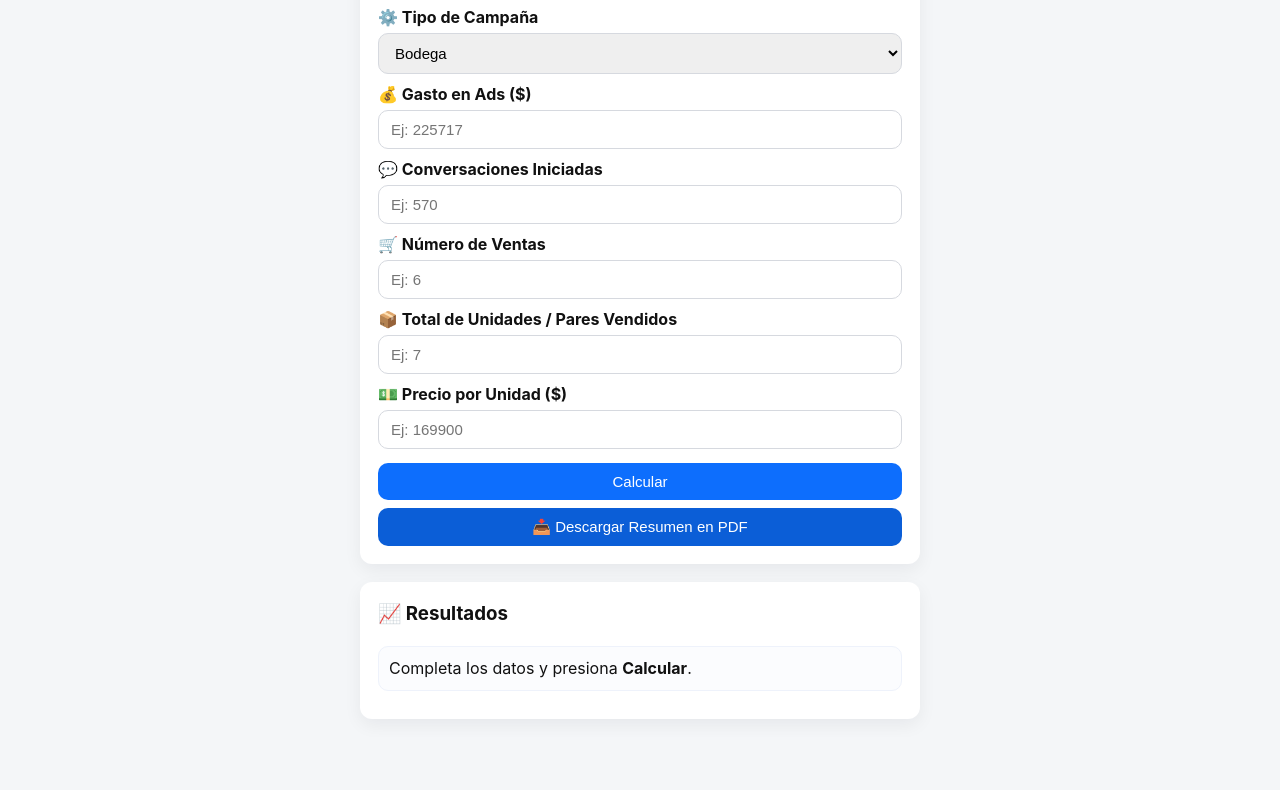
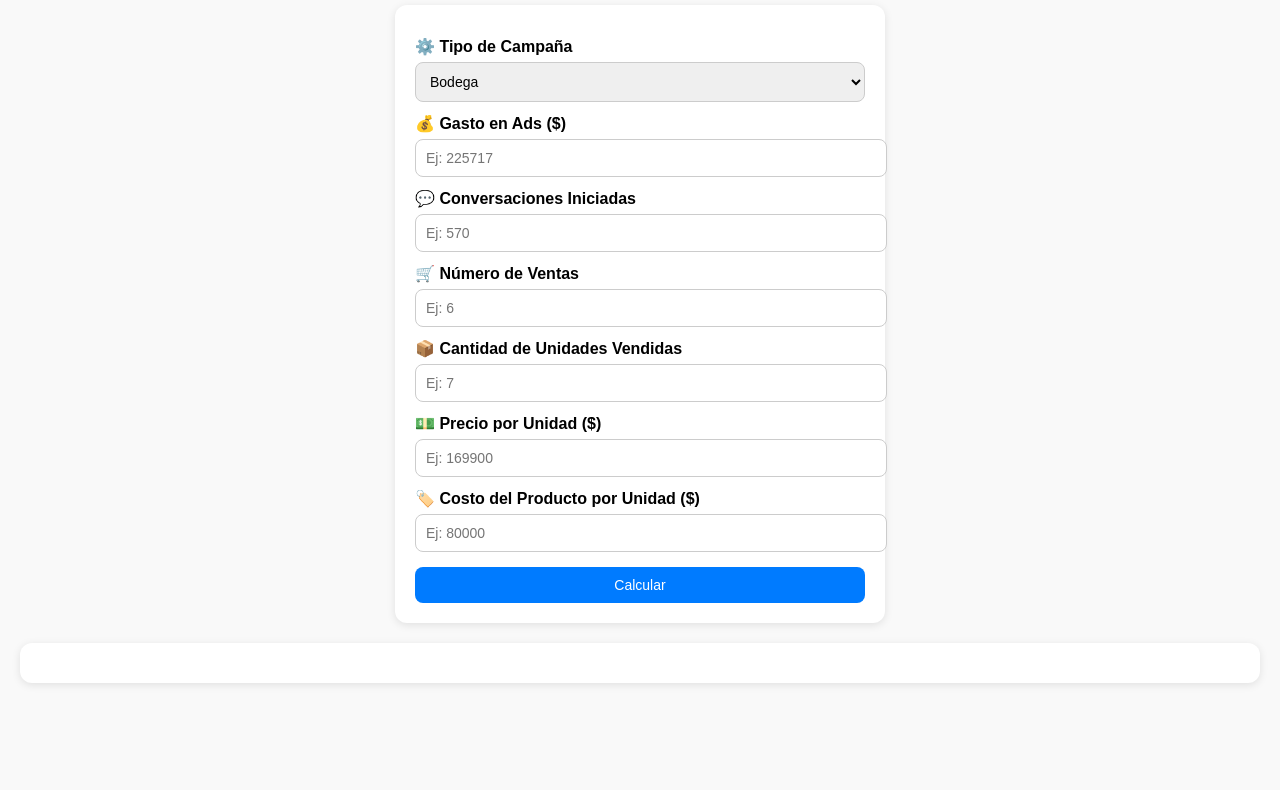
Before and after one commit to Yair2401/calculadora, a plain HTML site: page index.html in a window 1280 px wide. Shown: the part 63-853 px from the top of the page. Before the commit the page ends 800 px from the top, so only its background shows below. Drawn offline with nearby package versions, Linux system fonts and the light colour scheme.

Commit message:
Update index.html

```diff
--- a/index.html
+++ b/index.html
@@ -1,294 +1,200 @@
 <!DOCTYPE html>
 <html lang="es">
 <head>
-  <meta charset="utf-8" />
-  <meta name="viewport" content="width=device-width,initial-scale=1" />
-  <title>Calculadora de Campañas — Simple + PDF</title>
-
-  <!-- jsPDF + html2canvas (para crear PDF desde el bloque de resultados) -->
-  <script src="https://cdnjs.cloudflare.com/ajax/libs/jspdf/2.5.1/jspdf.umd.min.js"></script>
-  <script src="https://cdnjs.cloudflare.com/ajax/libs/html2canvas/1.4.1/html2canvas.min.js"></script>
-
+  <meta charset="UTF-8">
+  <meta name="viewport" content="width=device-width, initial-scale=1.0">
+  <title>📊 Calculadora de Campañas</title>
   <style>
-    :root{
-      --card-bg:#ffffff;
-      --accent:#0d6efd;
-      --muted:#666;
-      --radius:12px;
+    body {
+      font-family: Arial, sans-serif;
+      margin: 20px;
+      background: #f9f9f9;
     }
-    body{
-      font-family: Inter, Arial, sans-serif;
-      background:#f4f6f8;
-      margin:16px;
-      color:#111;
+    h2 {
+      text-align: center;
+      color: #333;
     }
-    .wrap{
-      max-width:560px;
-      margin:0 auto;
+    .form-container {
+      background: #fff;
+      padding: 20px;
+      border-radius: 12px;
+      box-shadow: 0 2px 8px rgba(0,0,0,0.1);
+      max-width: 450px;
+      margin: auto;
     }
-    .card {
-      background:var(--card-bg);
-      border-radius:var(--radius);
-      padding:18px;
-      box-shadow:0 6px 18px rgba(15,20,30,0.06);
-      margin-bottom:18px;
+    label {
+      display: block;
+      margin-top: 12px;
+      font-weight: bold;
     }
-    h1 {
-      font-size:20px;
-      margin:0 0 12px 0;
-      display:flex;
-      gap:8px;
-      align-items:center;
+    input, select, button {
+      width: 100%;
+      padding: 10px;
+      margin-top: 6px;
+      border-radius: 8px;
+      border: 1px solid #ccc;
+      font-size: 14px;
     }
-    label{
-      display:block;
-      font-weight:700;
-      margin-top:10px;
+    button {
+      margin-top: 15px;
+      background: #007bff;
+      color: white;
+      border: none;
+      cursor: pointer;
     }
-    input, select, button{
-      width:100%;
-      padding:10px 12px;
-      border-radius:10px;
-      border:1px solid #d6d9df;
-      margin-top:6px;
-      box-sizing:border-box;
-      font-size:15px;
+    button:hover {
+      background: #0056b3;
     }
-    button.primary{
-      background:var(--accent);
-      color:#fff;
-      border:none;
-      margin-top:14px;
-      cursor:pointer;
+    .resultados {
+      background: #fff;
+      padding: 20px;
+      margin-top: 20px;
+      border-radius: 12px;
+      box-shadow: 0 2px 8px rgba(0,0,0,0.1);
     }
-    button.secondary{
-      background:#0b5ed7;
-      color:#fff;
-      border:none;
-      margin-top:8px;
-      cursor:pointer;
-    }
-    small{ color:var(--muted); display:block; margin-top:6px; }
-    .results {
-      font-size:16px;
-      line-height:1.45;
-    }
-    .results h3{ margin-top:0; }
-    .metric {
-      margin:10px 0;
-      padding:10px;
-      border-radius:10px;
-      background:#fbfcfe;
-      border:1px solid #eef2fb;
-    }
-    .positive { color:green; font-weight:700; }
-    .warning { color:orange; font-weight:700; }
-    .danger { color:red; font-weight:700; }
-    .row { display:flex; gap:8px; align-items:center; }
-    @media (max-width:520px){
-      .card{ padding:14px; }
-      h1{ font-size:18px; }
+    .ok { color: green; font-weight: bold; }
+    .alerta { color: red; font-weight: bold; }
+    small { color: #666; display: block; margin-bottom: 10px; }
+    canvas {
+      margin-top: 25px;
     }
   </style>
 </head>
 <body>
-  <div class="wrap">
-    <div class="card">
-      <h1>📊 Calculadora de Campañas (Simple)</h1>
 
+  <h2>📊 Calculadora de Campañas</h2>
+
+  <div class="form-container">
     <label for="tipo">⚙️ Tipo de Campaña</label>
-      <select id="tipo" onchange="toggleProveedor()">
-        <option value="bodega">Bodega</option>
-        <option value="dropshipping">Dropshipping</option>
+    <select id="tipo">
+      <option value="Bodega">Bodega</option>
+      <option value="Dropshipper">Dropshipper</option>
     </select>
 
     <label for="gasto">💰 Gasto en Ads ($)</label>
-      <input id="gasto" type="number" placeholder="Ej: 225717">
+    <input type="number" id="gasto" placeholder="Ej: 225717">
 
     <label for="conversaciones">💬 Conversaciones Iniciadas</label>
-      <input id="conversaciones" type="number" placeholder="Ej: 570">
+    <input type="number" id="conversaciones" placeholder="Ej: 570">
 
     <label for="ventas">🛒 Número de Ventas</label>
-      <input id="ventas" type="number" placeholder="Ej: 6">
+    <input type="number" id="ventas" placeholder="Ej: 6">
 
-      <label for="pares">📦 Total de Unidades / Pares Vendidos</label>
-      <input id="pares" type="number" placeholder="Ej: 7">
+    <label for="unidades">📦 Cantidad de Unidades Vendidas</label>
+    <input type="number" id="unidades" placeholder="Ej: 7">
 
     <label for="precio">💵 Precio por Unidad ($)</label>
-      <input id="precio" type="number" placeholder="Ej: 169900">
+    <input type="number" id="precio" placeholder="Ej: 169900">
 
-      <!-- Solo para dropshipping -->
-      <div id="proveedorBox" style="display:none;">
-        <label for="costoProveedor">📦 Costo del Proveedor / Costo por unidad ($)</label>
-        <input id="costoProveedor" type="number" placeholder="Ej: 80000">
-        <small>Incluye costo del producto y/o envío por unidad (si aplica).</small>
+    <label for="costoProd">🏷️ Costo del Producto por Unidad ($)</label>
+    <input type="number" id="costoProd" placeholder="Ej: 80000">
+
+    <button onclick="calcular()">Calcular</button>
   </div>
 
-      <button class="primary" onclick="calcular()">Calcular</button>
-      <button class="secondary" onclick="descargarPDF()">📥 Descargar Resumen en PDF</button>
-    </div>
+  <div class="resultados" id="resultados"></div>
 
-    <div id="resultadosCard" class="card" aria-live="polite">
-      <div id="resultados" class="results">
-        <h3>📈 Resultados</h3>
-        <p class="metric">Completa los datos y presiona <b>Calcular</b>.</p>
-      </div>
-    </div>
-  </div>
+  <canvas id="grafico"></canvas>
+
+  <!-- Librería Chart.js -->
+  <script src="https://cdn.jsdelivr.net/npm/chart.js"></script>
 
   <script>
-    // --- Utilidades ---
+    let chart; // referencia global al gráfico
+
     function formatoCOP(valor) {
-      // Convierte a número y maneja NaN
-      let n = Number(valor) || 0;
-      return n.toLocaleString('es-CO', { style: 'currency', currency: 'COP' });
+      return valor.toLocaleString('es-CO', { style: 'currency', currency: 'COP' });
     }
 
-    function toggleProveedor(){
-      const tipo = document.getElementById('tipo').value;
-      document.getElementById('proveedorBox').style.display = (tipo === 'dropshipping') ? 'block' : 'none';
+    function calcular() {
+      let tipo = document.getElementById("tipo").value;
+      let gasto = parseFloat(document.getElementById("gasto").value) || 0;
+      let conversaciones = parseFloat(document.getElementById("conversaciones").value) || 0;
+      let ventas = parseFloat(document.getElementById("ventas").value) || 0;
+      let unidades = parseFloat(document.getElementById("unidades").value) || 0;
+      let precio = parseFloat(document.getElementById("precio").value) || 0;
+      let costoProd = parseFloat(document.getElementById("costoProd").value) || 0;
+
+      let costoConversacion = conversaciones > 0 ? gasto / conversaciones : 0;
+      let tasaConversion = conversaciones > 0 ? (ventas / conversaciones) * 100 : 0;
+      let ingresos = unidades * precio;
+      let costoVenta = ventas > 0 ? gasto / ventas : 0;
+      let costoUnidad = unidades > 0 ? gasto / unidades : 0;
+      let roas = gasto > 0 ? ingresos / gasto : 0;
+      let utilidadNeta = ingresos - gasto - (unidades * costoProd);
+
+      let mensaje = "";
+      let consejo = "";
+
+      if (roas < 1) {
+        mensaje = `<span class="alerta">❌ Estás en pérdida, necesitas optimizar urgentemente.</span>`;
+        consejo = "Reduce costos en ads, mejora tu segmentación o ajusta el precio de venta.";
+      } else if (roas >= 1 && roas < 3) {
+        mensaje = `<span class="alerta">⚠️ Estás positivo pero aún bajo en rentabilidad.</span>`;
+        consejo = "Prueba nuevas audiencias y optimiza el embudo de ventas para mejorar tu ROAS.";
+      } else {
+        mensaje = `<span class="ok">✅ ¡Ya estás en un ROAS muy saludable!</span>`;
+        consejo = "Escala la inversión poco a poco y duplica las audiencias que mejor convierten.";
       }
 
-    // --- Lógica de cálculo (igual a la "antigua") ---
-    function calcular(){
-      const tipo = document.getElementById('tipo').value;
-      const gasto = Number(document.getElementById('gasto').value) || 0;
-      const conversaciones = Number(document.getElementById('conversaciones').value) || 0;
-      const ventas = Number(document.getElementById('ventas').value) || 0;
-      const pares = Number(document.getElementById('pares').value) || 0;
-      const precio = Number(document.getElementById('precio').value) || 0;
-      const costoProveedor = (tipo === 'dropshipping') ? (Number(document.getElementById('costoProveedor').value) || 0) : 0;
+      let html = `<h3>📈 Resultados (${tipo}):</h3>`;
+      html += `<p><b>Costo por Conversación:</b> ${formatoCOP(costoConversacion)}<br>
+               <small>(Lo que pagaste en publicidad para que una persona te escribiera)</small></p>`;
+      html += `<p><b>Tasa de Conversión:</b> ${tasaConversion.toFixed(2)}%<br>
+               <small>(Porcentaje de conversaciones que se convirtieron en clientes)</small></p>`;
+      html += `<p><b>Ingresos Totales:</b> ${formatoCOP(ingresos)}<br>
+               <small>(Todo el dinero que entró por ventas en esta campaña)</small></p>`;
+      html += `<p><b>Costo por Venta:</b> ${formatoCOP(costoVenta)}<br>
+               <small>(Promedio gastado en publicidad para conseguir un cliente)</small></p>`;
+      html += `<p><b>Costo por Unidad Vendida:</b> ${formatoCOP(costoUnidad)}<br>
+               <small>(Publicidad invertida en promedio por cada producto vendido)</small></p>`;
+      html += `<p><b>ROAS:</b> ${roas.toFixed(2)}x<br>
+               <small>(Por cada $1 en publicidad, regresaron ${roas.toFixed(2)} en ventas)</small></p>`;
+      html += `<p><b>Unidades Vendidas:</b> ${unidades}<br>
+               <small>(Cantidad total de productos colocados en esta campaña)</small></p>`;
+      html += `<p><b>Utilidad Neta Estimada:</b> ${formatoCOP(utilidadNeta)}<br>
+               <small>(Ingresos – Gasto en Ads – Costos de producto)</small></p>`;
+      html += `<p>${mensaje}</p>`;
+      html += `<p>💡 <b>Consejo:</b> ${consejo}</p>`;
 
-      // Validaciones básicas
-      if (gasto === 0 || conversaciones === 0 || ventas === 0 || pares === 0 || precio === 0) {
-        document.getElementById('resultados').innerHTML = `<h3>📈 Resultados</h3>
-          <p class="metric">⚠️ Completa todos los campos obligatorios para calcular (gasto, conversaciones, ventas, unidades y precio).</p>`;
-        return;
-      }
+      document.getElementById("resultados").innerHTML = html;
 
-      // Cálculos
-      const costoPorConversacion = gasto / conversaciones;
-      const tasaConversion = (ventas / conversaciones) * 100;
-      const ingresosTotales = pares * precio;
-      const costoPorVenta = gasto / ventas;
-      const costoPorUnidad = gasto / pares;
-      const roas = gasto > 0 ? ingresosTotales / gasto : 0;
-
-      // Si se tiene costo del proveedor (dropshipping) lo usamos para utilidad
-      const costoProductoTotal = (costoProveedor > 0) ? (pares * costoProveedor) : 0;
-      const utilidadNeta = ingresosTotales - gasto - costoProductoTotal;
-      const gananciaUnitaria = (costoProveedor > 0) ? (precio - costoProveedor) : null;
-
-      // Mensaje según ROAS y utilidad
-      let estadoHtml = '';
-      if (roas < 1 || utilidadNeta < 0) {
-        estadoHtml = `<p class="danger">❌ Resultado: Pérdida o rentabilidad negativa.</p>`;
-      } else if (roas >= 1 && roas < 3) {
-        estadoHtml = `<p class="warning">⚠️ Resultado: Rentabilidad baja — hay que mejorar.</p>`;
-      } else {
-        estadoHtml = `<p class="positive">✅ Resultado: ROAS saludable.</p>`;
-      }
-
-      // Construir HTML de resultados (simple y claro)
-      let html = `<h3>📈 Resultados (${ tipo === 'bodega' ? 'Bodega' : 'Dropshipping' })</h3>`;
-
-      html += `<div class="metric"><b>Costo por Conversación:</b> ${formatoCOP(costoPorConversacion)}
-                <br><small>Lo que pagaste en Ads por cada persona que te escribió.</small></div>`;
-
-      html += `<div class="metric"><b>Tasa de Conversión:</b> ${tasaConversion.toFixed(2)}%
-                <br><small>Porcentaje de conversaciones que terminaron en venta.</small></div>`;
-
-      html += `<div class="metric"><b>Ingresos Totales:</b> ${formatoCOP(ingresosTotales)}
-                <br><small>Dinero recibido por ventas (unidades × precio).</small></div>`;
-
-      html += `<div class="metric"><b>Costo por Venta (CAC):</b> ${formatoCOP(costoPorVenta)}
-                <br><small>Promedio gastado en Ads para conseguir cada cliente.</small></div>`;
-
-      html += `<div class="metric"><b>Costo por Unidad Vendida (Ads):</b> ${formatoCOP(costoPorUnidad)}
-                <br><small>Parte del gasto en Ads que corresponde a cada unidad vendida.</small></div>`;
-
-      html += `<div class="metric"><b>ROAS:</b> ${roas.toFixed(2)}x
-                <br><small>Por cada $1 en publicidad, regresaron ${roas.toFixed(2)} en ventas.</small></div>`;
-
-      html += `<div class="metric"><b>Unidades Vendidas:</b> ${pares}
-                <br><small>Cantidad total de productos vendidos.</small></div>`;
-
-      if (costoProveedor > 0) {
-        html += `<div class="metric"><b>Costo proveedor total:</b> ${formatoCOP(costoProductoTotal)}
-                  <br><small>Suma de los costos que pagaste al proveedor (unidades × costo por unidad).</small></div>`;
-        html += `<div class="metric"><b>Ganancia por unidad (estimada):</b> ${formatoCOP(gananciaUnitaria)}
-                  <br><small>(Precio de venta − costo proveedor). Si negativo, la unidad pierde dinero.</small></div>`;
-      } else {
-        html += `<div class="metric"><b>Ganancia por unidad (no calculada):</b> —
-                  <br><small>Ingresa Costo del proveedor para ver ganancia por unidad.</small></div>`;
-      }
-
-      html += `<div class="metric"><b>Utilidad Neta Estimada:</b> ${formatoCOP(utilidadNeta)}
-                <br><small>(Ingresos − Gasto en Ads − Costo proveedor total). Valor total del período.</small></div>`;
-
-      html += estadoHtml;
-      html += `<div class="metric"><b>Consejo rápido:</b> `;
-      if (roas < 1 || utilidadNeta < 0) {
-        html += `Reduce costos (negocia proveedor / baja coste de envío), sube precio o baja el CAC con remarketing.`;
-      } else if (roas < 3) {
-        html += `Optimiza creativos y audiencias, aplica remarketing y prueba pequeños aumentos de precio.`;
-      } else {
-        html += `Escala gradualmente invirtiendo más en lo que ya funciona.`;
-      }
-      html += `</div>`;
-
-      document.getElementById('resultados').innerHTML = html;
-    }
-
-    // --- Generar PDF (captura visual del div #resultados) ---
-    async function descargarPDF() {
-      const resultadosEl = document.getElementById('resultados');
-
-      // Si no hay contenido calculado, no hacer nada útil
-      if (!resultadosEl || resultadosEl.innerText.trim().length === 0 || resultadosEl.innerText.includes('Completa')) {
-        alert('Primero calcula los resultados y luego descarga el PDF.');
-        return;
-      }
-
-      try {
-        // Generar canvas de alta resolución
-        const canvas = await html2canvas(resultadosEl, { scale: 2, useCORS: true, backgroundColor: null });
-        const imgData = canvas.toDataURL('image/png');
-
-        // Crear PDF (A4 vertical)
-        const { jsPDF } = window.jspdf;
-        const pdf = new jsPDF({ orientation: 'portrait', unit: 'mm', format: 'a4' });
-
-        // Calcular tamaño de la imagen en mm manteniendo ratio
-        const pageWidth = pdf.internal.pageSize.getWidth();
-        const pageHeight = pdf.internal.pageSize.getHeight();
-
-        // Ajuste: dejar pequeños márgenes
-        const margin = 10;
-        const maxWidth = pageWidth - margin * 2;
-        const maxHeight = pageHeight - margin * 2;
-
-        const imgProps = pdf.getImageProperties(imgData);
-        const imgWidthPx = imgProps.width;
-        const imgHeightPx = imgProps.height;
-        const pxToMm = (mmPerInch => mmPerInch / 96)(25.4); // aproximado (not used directly)
-
-        // Calcular diferencia de escala para ajustar a ancho máximo
-        const ratio = Math.min(maxWidth / imgWidthPx * 96 / 25.4 * 25.4/96, maxHeight / imgHeightPx * 96 / 25.4 * 25.4/96);
-        // (Simplificamos: usaremos ancho proporcional)
-        const renderWidth = maxWidth;
-        const renderHeight = (imgHeightPx * renderWidth) / imgWidthPx;
-
-        pdf.addImage(imgData, 'PNG', margin, margin, renderWidth, renderHeight);
-        pdf.save('resumen_campana.pdf');
-      } catch (err) {
-        console.error(err);
-        alert('Error creando el PDF. Intenta nuevamente o descarga desde escritorio.');
+      // Crear/actualizar gráfico
+      const ctx = document.getElementById('grafico').getContext('2d');
+      if (chart) chart.destroy(); // destruye gráfico anterior
+      chart = new Chart(ctx, {
+        type: 'bar',
+        data: {
+          labels: ['Gasto en Ads', 'Ingresos Totales', 'Utilidad Neta'],
+          datasets: [{
+            label: 'Pesos Colombianos',
+            data: [gasto, ingresos, utilidadNeta],
+            backgroundColor: ['#ff4d4d','#4CAF50','#007bff']
+          }]
+        },
+        options: {
+          responsive: true,
+          plugins: {
+            legend: { display: false },
+            tooltip: {
+              callbacks: {
+                label: function(context) {
+                  return formatoCOP(context.raw);
                 }
               }
+            }
+          },
+          scales: {
+            y: {
+              ticks: {
+                callback: function(value) { return formatoCOP(value); }
+              }
+            }
+          }
+        }
+      });
+    }
+  </script>
 
-    // Inicializar (ocultar proveedor si es bodega)
-    toggleProveedor();
-  </script>
 </body>
 </html>
```
Lines whose indentation alone changed are shown as unchanged.
